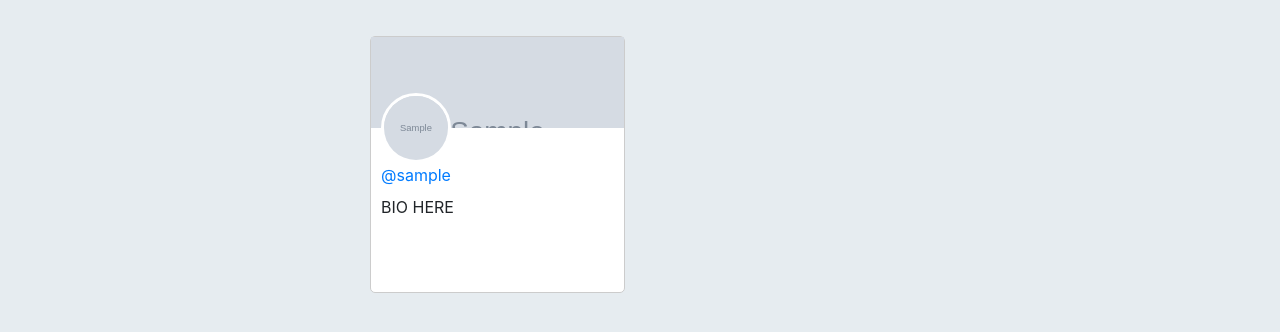
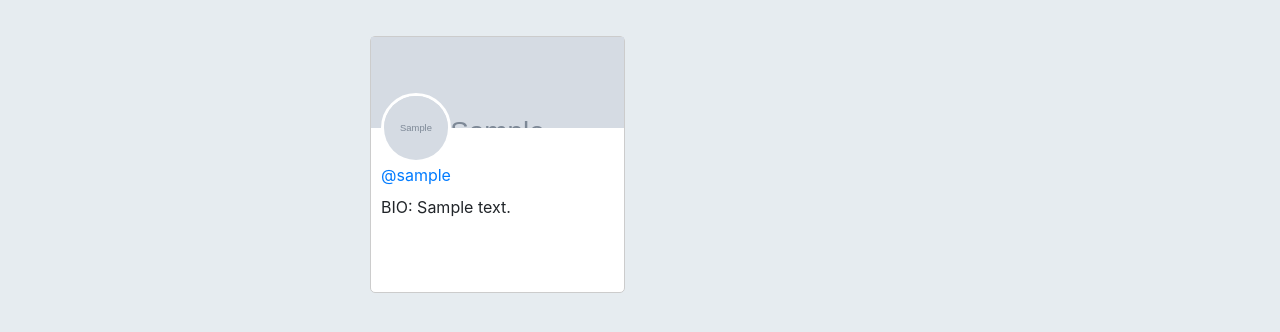
Before and after one commit to OrangeHoodie240/SB_26, a Flask app: page /users in a window 1280 px wide. Shown: the part 46-378 px from the top of the page. Run offline with Flask 2, Linux system fonts and the light colour scheme; tables that the repository leaves empty hold one stand-in row (values such as "Sample post"); grey boxes marked "Sample" are stand-in pictures; some libraries are stand-ins or nearby versions.

Commit message:
step four complete

```diff
--- a/templates/users/followers.html
+++ b/templates/users/followers.html
@@ -30,7 +30,7 @@
                 {% endif %}
 
               </div>
-              <p class="card-bio">BIO HERE</p>
+              <p class="card-bio">BIO: {{ follower.bio }}</p>
             </div>
           </div>
         </div>
--- a/templates/users/following.html
+++ b/templates/users/following.html
@@ -28,7 +28,7 @@
                 {% endif %}
 
               </div>
-              <p class="card-bio">BIO HERE</p>
+              <p class="card-bio">BIO: {{ followed_user.bio }}</p>
             </div>
           </div>
         </div>
--- a/templates/users/index.html
+++ b/templates/users/index.html
@@ -36,7 +36,7 @@
                     {% endif %}
 
                   </div>
-                  <p class="card-bio">BIO HERE</p>
+                  <p class="card-bio">BIO: {{ user.bio }} </p>
                 </div>
               </div>
             </div>
```
